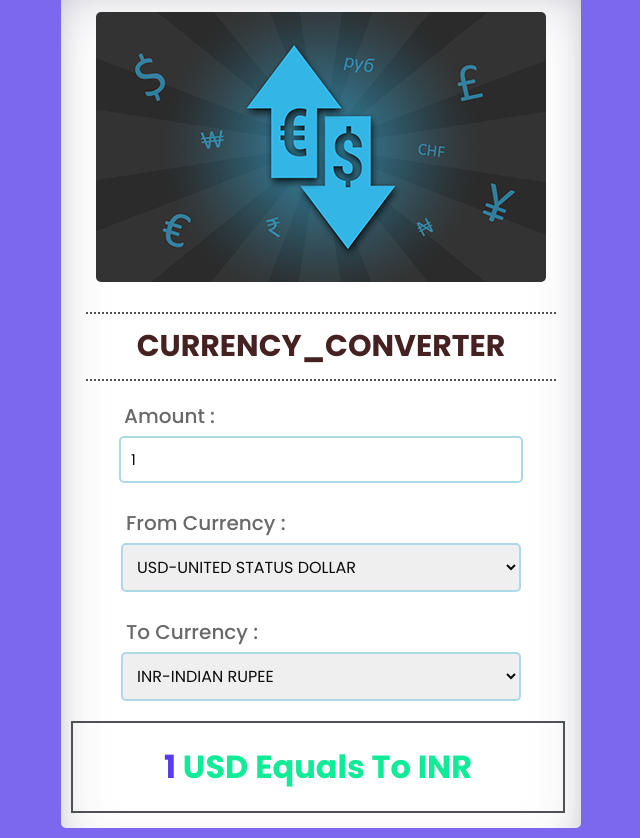
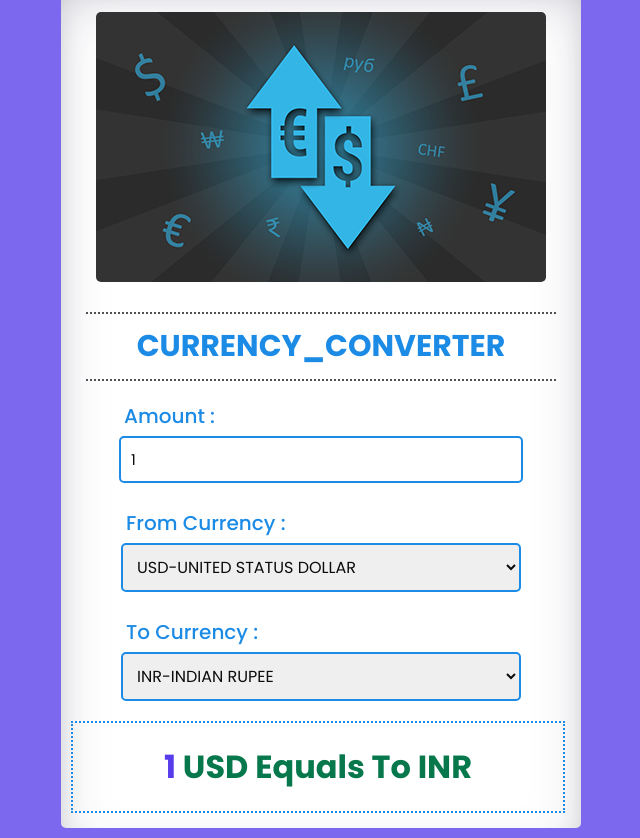
Before and after one commit to Hariprasath1996/Currency_Converter--React-js, a React (Vite) app: page / in a window 1280 px wide. Shown: the whole page, without its empty margins (319-959 px from the left). Built offline with nearby package versions, Linux system fonts and the light colour scheme; no server answers.

Commit message:
completed

```diff
--- a/src/index.css
+++ b/src/index.css
@@ -54,7 +54,7 @@ h1 {
   font-size: 30px;
   padding: 10px;
   margin-bottom: 5px;
-  color: rgb(70, 33, 33);
+  color:  rgb(28, 139, 230);
   text-align: center;
 
 }
@@ -65,7 +65,7 @@ h1 {
   padding: 10px;
   font-weight: 500;
   font-size: 20px;
-  color: dimgrey;
+  color: rgb(28, 139, 230);
 
 }
 
@@ -81,7 +81,7 @@ label {
 
 input,
 select {
-  border: 2px solid lightblue;
+  border: 2px solid  rgb(28, 139, 230);
   border-radius: 5px;
   color: rgb(12, 12, 12);
 }
@@ -107,12 +107,12 @@ select {
 }
 
 .footer {
-  border: 2px solid rgb(78, 82, 87);
+  border: 2px dotted rgb(28, 139, 230);;
   width: 450px;
   font-size: 25px;
   padding: 20px;
   margin-bottom: 5px;
-  color: rgb(15, 235, 151);
+  color: rgb(7, 119, 76);
   text-align: center;
   font-size: xx-large;
   font-weight: bold;
```
